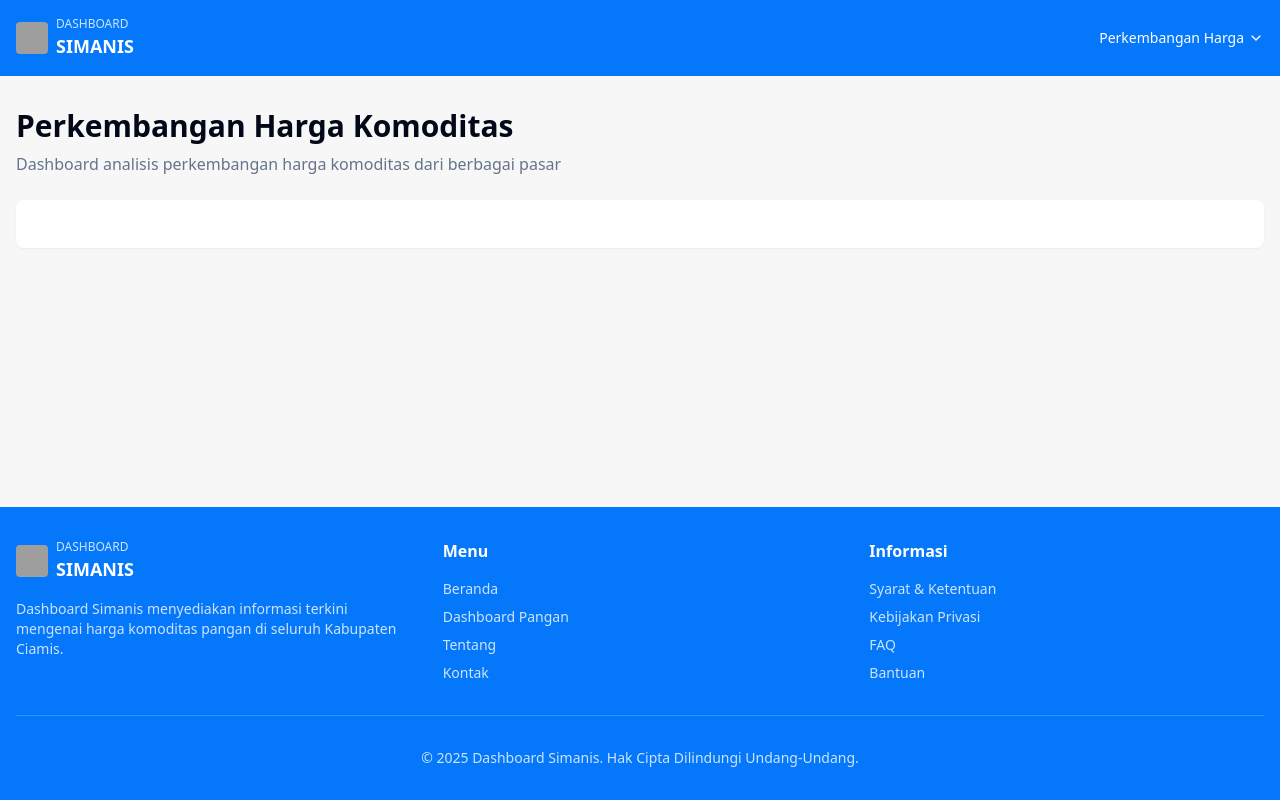
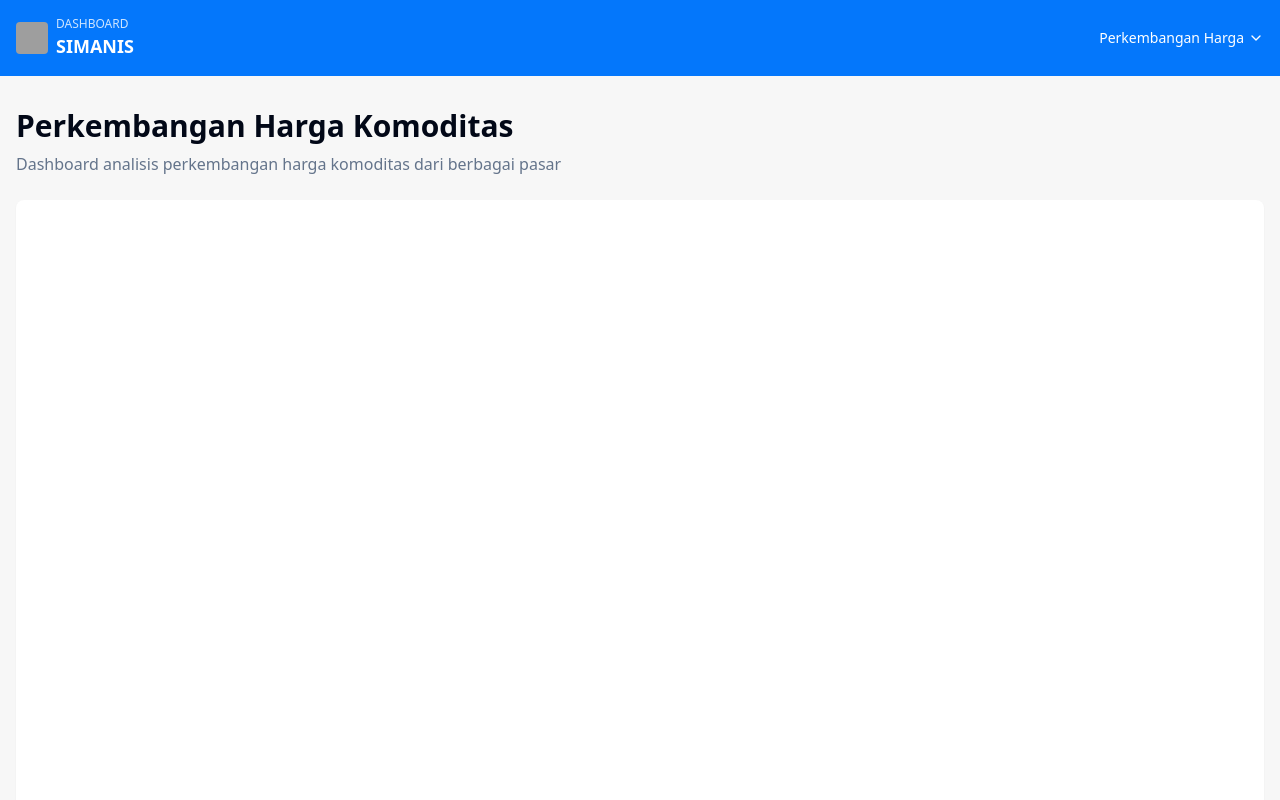
Before and after one commit to dadas-aptika/ciamis-harga-pantau, a React (Vite) app: page /perkembangan in a window 1280 px wide. Shown: the top 800 px of the page. Built offline with nearby package versions, Linux system fonts and the light colour scheme; grey boxes are pictures that could not be loaded.

Commit message:
Fix embed size
Adjust embed size to fill card

```diff
--- a/src/pages/Perkembangan.tsx
+++ b/src/pages/Perkembangan.tsx
@@ -30,11 +30,11 @@ const Perkembangan = () => {
           </p>
         </div>
 
-        <div className="bg-card rounded-lg p-6 shadow-sm">
+        <div className="bg-card rounded-lg shadow-sm w-full">
           <div
-            className='tableauPlaceholder'
+            className='tableauPlaceholder w-full min-h-[800px]'
             id='viz1718257506765'
-            style={{position: 'relative'}}
+            style={{position: 'relative', width: '100%', height: '100%'}}
             dangerouslySetInnerHTML={{
               __html: `
                 <noscript>
@@ -60,16 +60,8 @@ const Perkembangan = () => {
                 <script type='text/javascript'>
                   var divElement = document.getElementById('viz1718257506765');
                   var vizElement = divElement.getElementsByTagName('object')[0];
-                  if (divElement.offsetWidth > 800) {
-                    vizElement.style.width='1024px';
-                    vizElement.style.height='2075px';
-                  } else if (divElement.offsetWidth > 100) {
-                    vizElement.style.width='1024px';
-                    vizElement.style.height='2075px';
-                  } else {
-                    vizElement.style.width='100%';
-                    vizElement.style.height='1977px';
-                  }
+                  vizElement.style.width='100%';
+                  vizElement.style.height='800px';
                   var scriptElement = document.createElement('script');
                   scriptElement.src = 'https://public.tableau.com/javascripts/api/viz_v1.js';
                   vizElement.parentNode.insertBefore(scriptElement, vizElement);
```
